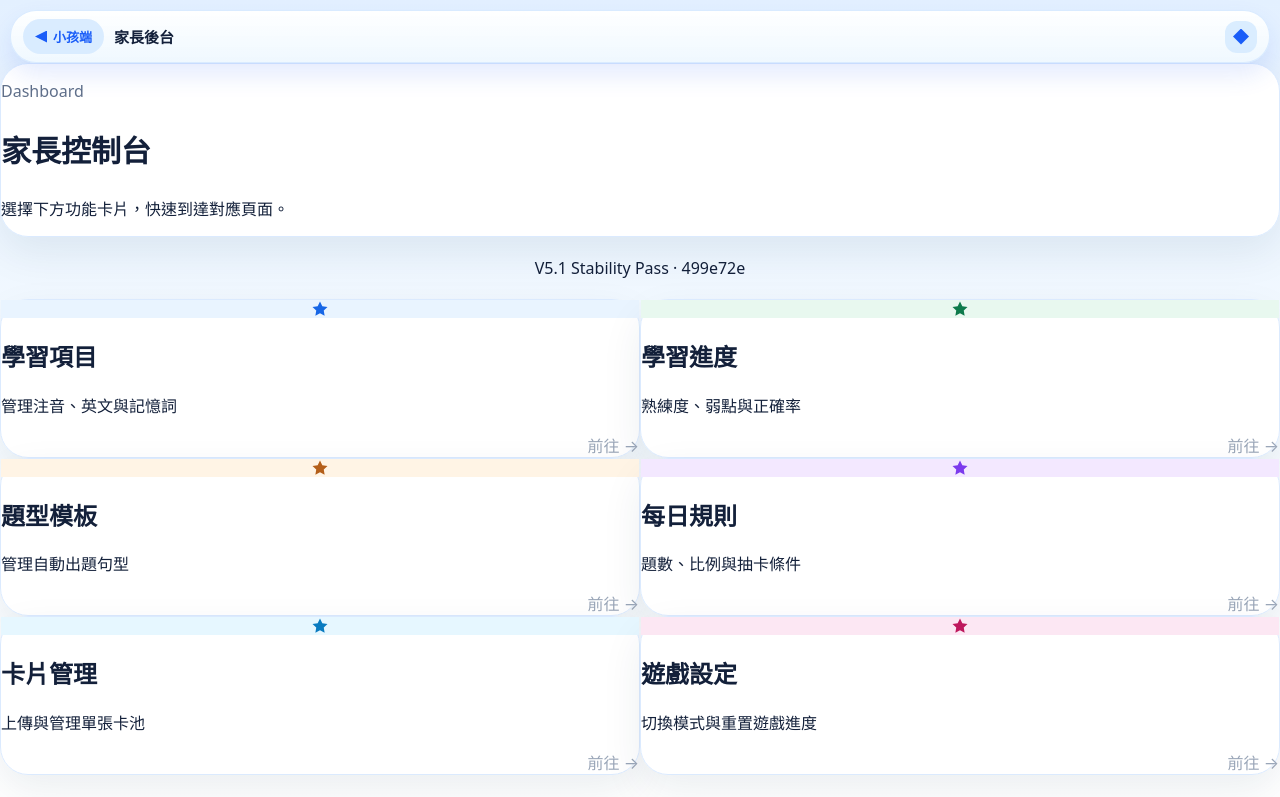
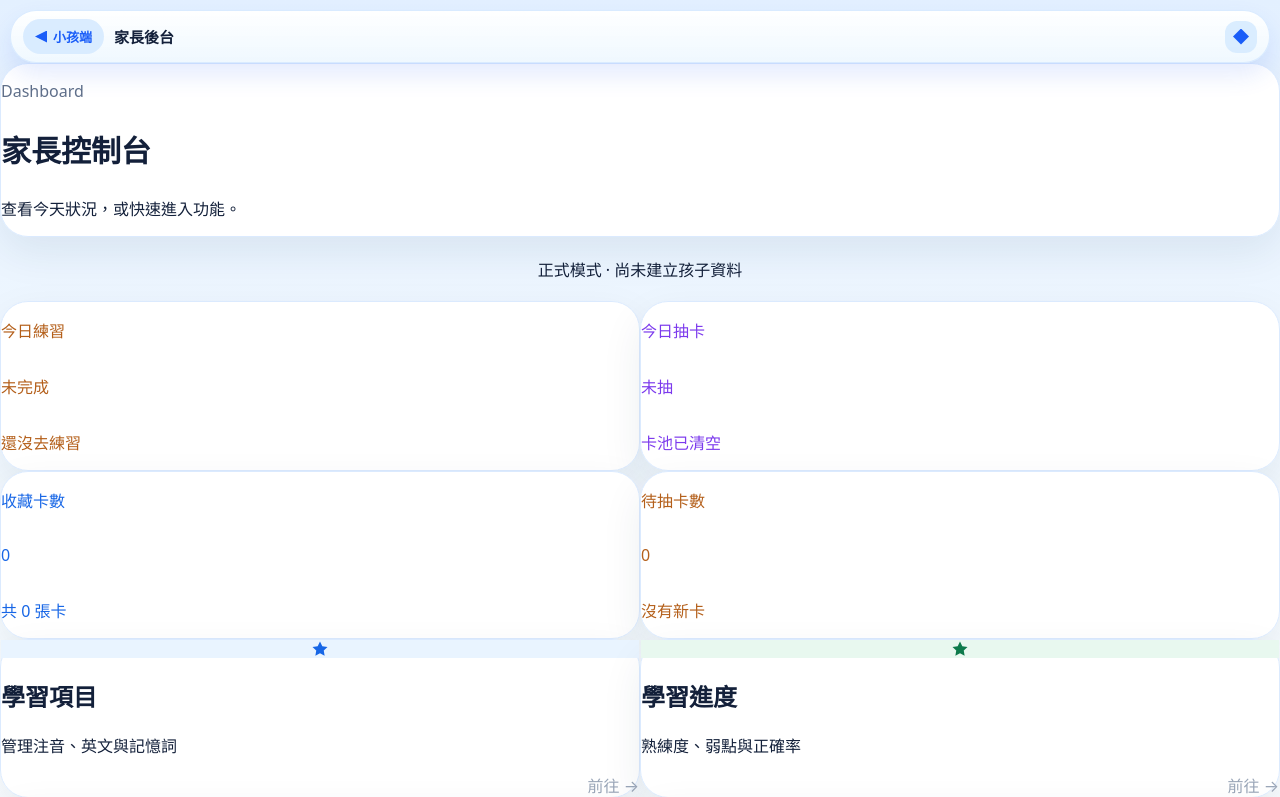
Before and after one commit to daisanity-svg/star-practice-pwa, a Next.js app: page /parent/dashboard in a window 1280 px wide. Shown: the top 797 px of the page. Built offline with nearby package versions, Linux system fonts and the light colour scheme; no server answers; the database is empty.

Commit message:
feat(dashboard): 家長控制台加上今日狀態卡片\n\n- 顯示今日練習完成狀態\n- 顯示今日抽卡狀態\n- 顯示收藏卡數與待抽卡數\n- 顯示正式/測試模式與孩子 ID

```diff
--- a/app/parent/dashboard/page.tsx
+++ b/app/parent/dashboard/page.tsx
@@ -1,6 +1,8 @@
 import Link from 'next/link';
 import type { Route } from 'next';
 import { CompanionBar } from '@/components/CompanionBar';
+import { getDashboardStatus } from '@/lib/data/dashboard';
+import type { DashboardStatus } from '@/lib/data/dashboard';
 
 type MenuCard = {
   title: string;
@@ -18,7 +20,19 @@ const menuCards: MenuCard[] = [
   { title: '遊戲設定', description: '切換模式與重置遊戲進度', href: '/parent/settings', accent: 'bg-[#fce7f3] text-[#be185d]' }
 ];
 
+function StatusCard({ label, value, hint, accent }: { label: string; value: string; hint?: string; accent: string }) {
+  return (
+    <div className={`kid-card flex flex-col justify-between gap-2 rounded-[26px] p-4 active:scale-[0.99] ${accent}`}>
+      <p className="text-xs font-black uppercase tracking-wide text-slate-500">{label}</p>
+      <p className="text-3xl font-black text-ink">{value}</p>
+      {hint ? <p className="text-xs font-bold text-slate-500">{hint}</p> : null}
+    </div>
+  );
+}
+
 export default async function ParentDashboardPage() {
+  const status: DashboardStatus = await getDashboardStatus();
+
   return (
     <main className="admin-shell safe-screen">
       <CompanionBar title="家長後台" backHref="/" backLabel="小孩端" />
@@ -27,12 +41,41 @@ export default async function ParentDashboardPage() {
         <p className="text-sm font-black text-[#5f6f89]">Dashboard</p>
         <h1 className="mt-2 text-[30px] font-black leading-tight text-ink">家長控制台</h1>
         <p className="mt-2 text-sm font-bold leading-relaxed text-slate-500">
-          選擇下方功能卡片，快速到達對應頁面。
+          查看今天狀況，或快速進入功能。
         </p>
       </section>
 
       <section className="mt-3">
-        <p className="text-center font-mono text-xs text-slate-400" style={{ padding: '4px 0' }}>V5.1 Stability Pass · 499e72e</p>
+        <p className="text-center font-mono text-xs text-slate-400" style={{ padding: '4px 0' }}>
+          {status.isTestMode ? '測試模式' : '正式模式'} · {status.childId ? `孩子：${status.childId.slice(0, 8)}…` : '尚未建立孩子資料'}
+        </p>
+      </section>
+
+      <section className="mt-5 grid grid-cols-2 gap-3">
+        <StatusCard
+          label="今日練習"
+          value={status.todayPracticeDone ? '已完成' : '未完成'}
+          hint={status.todayPracticeDone ? '快去領獎勵' : '還沒去練習'}
+          accent={status.todayPracticeDone ? 'bg-[#e8f8ef] text-[#0d7a4b]' : 'bg-[#fff4e5] text-[#b45f1a]'}
+        />
+        <StatusCard
+          label="今日抽卡"
+          value={status.todayDrawn ? '已抽' : '未抽'}
+          hint={status.pendingDrawCount > 0 ? `還有 ${status.pendingDrawCount} 張可抽` : '卡池已清空'}
+          accent={status.todayDrawn ? 'bg-[#e8f8ef] text-[#0d7a4b]' : 'bg-[#f3e8ff] text-[#7c3aed]'}
+        />
+        <StatusCard
+          label="收藏卡數"
+          value={`${status.inventoryCount}`}
+          hint={`共 ${status.totalCards} 張卡`}
+          accent="bg-[#e9f4ff] text-[#1766e6]"
+        />
+        <StatusCard
+          label="待抽卡數"
+          value={`${status.pendingDrawCount}`}
+          hint={status.pendingDrawCount > 0 ? '還有新卡可以抽' : '沒有新卡'}
+          accent="bg-[#fff4e5] text-[#b45f1a]"
+        />
       </section>
 
       <section className="mt-5 grid grid-cols-2 gap-3">
```
